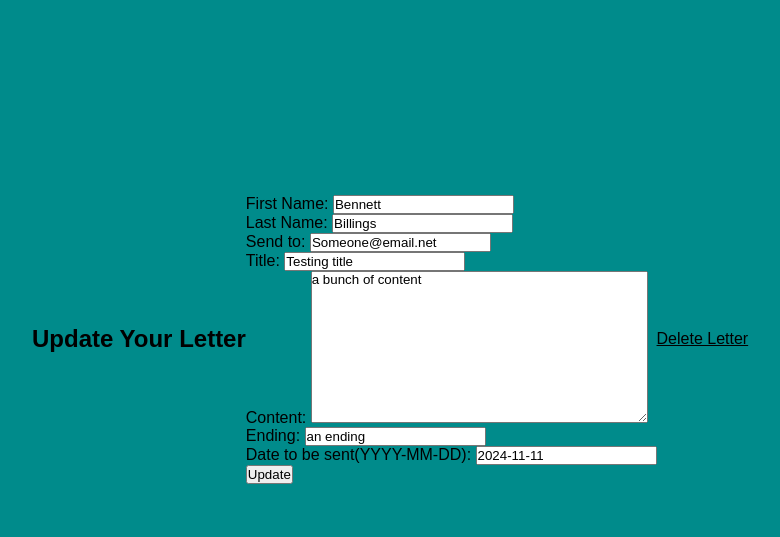
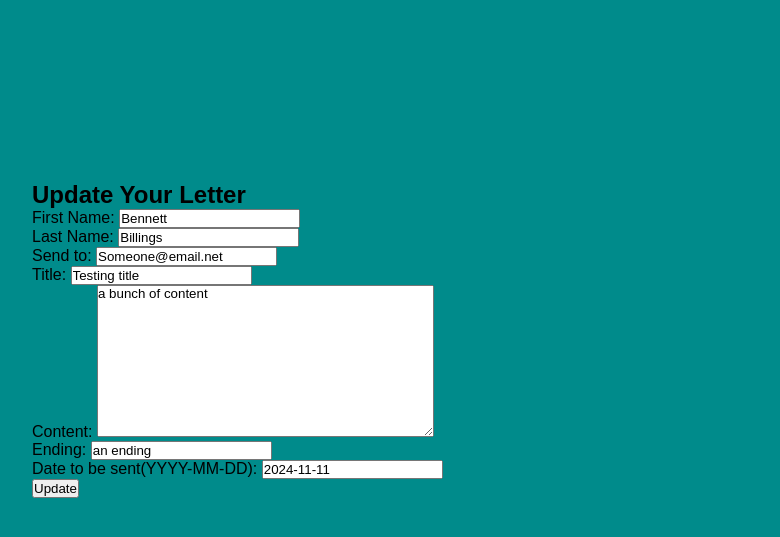
Before and after one commit to bennett200/editingproj, a Django app: page /letter/1/update in a window 1280 px wide. Shown: the part 61-598 px from the top of the page, without its empty margins (96-876 px from the left). Run offline with Django 4.2, Linux system fonts and the light colour scheme; data comes from the database, SQL or seed files in the repository; both versions use the stored data as it was after the commit.

Commit message:
edited a lot of stuff idk

```diff
--- a/proj_root/letter/templates/letter/letter.html
+++ b/proj_root/letter/templates/letter/letter.html
@@ -31,15 +31,17 @@
                     <th>Sending to</th>
                     <th>Title</th>
                     <th>Date Submitted</th>
+                    <th>Click to Delete</th>
                 </tr>
             </thead>
             <tbody>
             {% for letter in object_list %}
                 <tr>
-                    <td><a id="update-letter-a" class="nav-update-a{% if request.path == update_letter %} current-page{% endif %}" href="{% url 'update_letter' letter.id %}">{{ letter.id}}</a></td>
+                    <td><a id="update-letter-a" class="nav-update-a{% if request.path == update_letter %} current-page{% endif %}" href="{% url 'update_letter' letter.id %}">Update</a></td>
                     <td>{{ letter.send_to }}</td>
                     <td>{{ letter.title }}</td>
                     <td>{{ letter.submitted }}</td>
+                    <td><a id="delete-letter-a" class="nav-delete-a{% if request.path == delete_letter %} current-page{% endif %}" href="{% url 'delete_letter' letter.id %}">Delete</a></td>
                 </tr>
             {% endfor %}
             </tbody>
--- a/proj_root/letter/templates/letter/update_letter.html
+++ b/proj_root/letter/templates/letter/update_letter.html
@@ -6,16 +6,18 @@
 
 
 {% block content %}
+    <div class="update-letter-content">
         <h1>Update Your Letter</h1>
+        <div class="update-letter-form">
             <form method="post">
                 {{ form.as_p }}
                 <input type="submit" value="Update"/>
             {% csrf_token%}
             </form>
-    <div>
-        {% url 'delete_letter' as delete_letter %}
-        <p><a id="delete-letter-a" class="nav-update-a{% if request.path == delete_letter %} current-page{% endif %}" href="{% url 'delete_letter' %}">Delete Letter</a></p>
+
 
         </div>
+    </div>
+
 
 {% endblock content %}
--- a/proj_root/letter/urls.py
+++ b/proj_root/letter/urls.py
@@ -7,5 +7,5 @@
     path('letter', views.LetterView.as_view(), name='letter'),
     path('letter/create', views.CreateLetterView.as_view(), name='create_letter'),
     path('letter/<slug:pk>/update', views.UpdateLetterView.as_view(), name='update_letter'),
-    path('letter/update/delete', views.DeleteLetterView.as_view(), name='delete_letter'),
+    path('letter/<slug:pk>/delete', views.DeleteLetterView.as_view(), name='delete_letter'),
 ]
--- a/proj_root/proj_site/static/proj_site/main.css
+++ b/proj_root/proj_site/static/proj_site/main.css
@@ -24,7 +24,9 @@
 
 
 
-
+.delete-letter-form a {
+    text-decoration: none;
+}
 
 .base-navbar {
     position: fixed;
```
Also changed, not shown: proj_root/letter/templates/letter/delete_letter.html (+8 -3 lines), proj_root/db.sqlite3, proj_root/letter/forms.py (line endings or trailing spaces), proj_root/letter/views.py (line endings or trailing spaces). Lines whose indentation alone changed are shown as unchanged.
